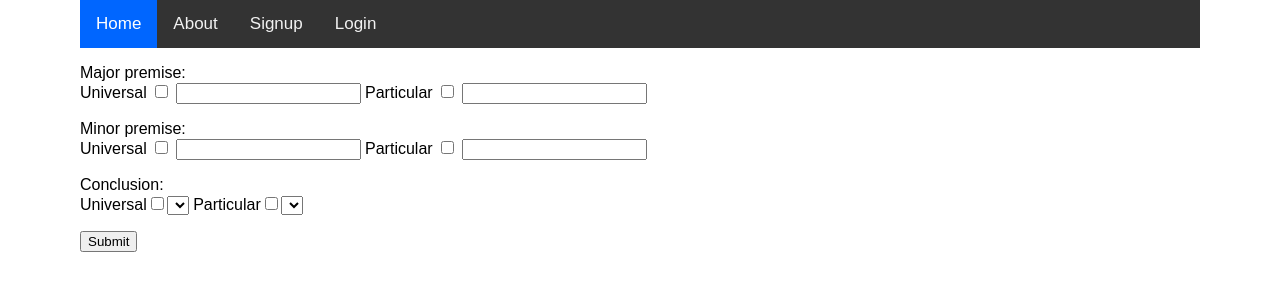
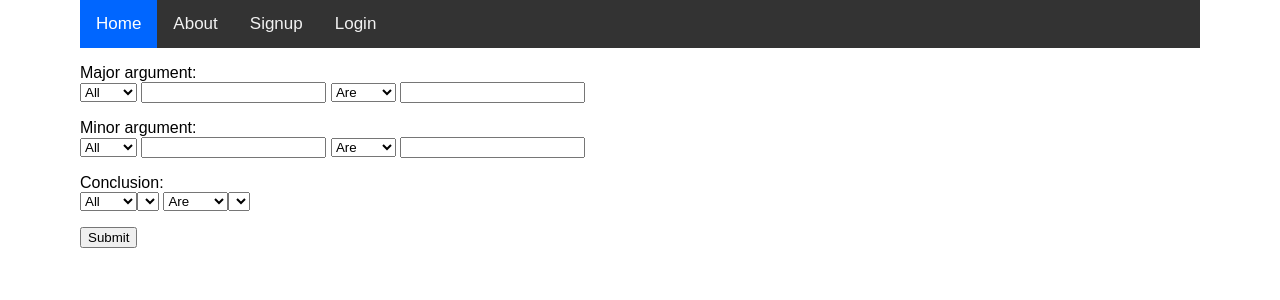
Before and after one commit to lyk2018-python/deductive-reasoning, a Django app: page /submit/ in a window 1280 px wide. Shown: the top 300 px of the page. Run offline with Django 3.2, Linux system fonts and the light colour scheme; lists and menus that the app fills with data are empty.

Commit message:
Update checkboxes to selectfields in submit.html

```diff
--- a/deductivereasoning/proofs/forms.py
+++ b/deductivereasoning/proofs/forms.py
@@ -1,34 +1,72 @@
 from django import forms
 
 
+TRUE_FALSE_CHOICES_UNIVERSAL = (
+    (True, 'All'),
+    (False, 'Some')
+)
+TRUE_FALSE_CHOICES_AFFIRMATIVE = (
+    (True, 'Are'),
+    (False, 'Are not')
+)
 class MajorSubmissionForm(forms.Form):
-    is_universal_major = forms.BooleanField(required=False)
+    is_universal_major = forms.ChoiceField(
+        choices=TRUE_FALSE_CHOICES_UNIVERSAL,
+        required=True,
+        label="Universal",
+        widget=forms.Select,
+    )
     subject_major = forms.CharField(
         max_length=255,
         label='Major subject',
     )
-    is_affirmative_major = forms.BooleanField(required=False)
+    is_affirmative_major = forms.ChoiceField(
+        choices=TRUE_FALSE_CHOICES_AFFIRMATIVE,
+        required=True,
+        label="Universal",
+        widget=forms.Select,
+        )
     predicate_major = forms.CharField(
         max_length=255,
         label='Major predicate',required=False
     )
-    is_universal_minor = forms.BooleanField(required=False)
+    is_universal_minor = forms.ChoiceField(
+        choices=TRUE_FALSE_CHOICES_UNIVERSAL,
+        required=True,
+        label="Universal",
+        widget=forms.Select,
+    )
     subject_minor = forms.CharField(
         max_length=255,
         label='Major subject',required=False
     )
-    is_affirmative_minor = forms.BooleanField(required=False)
+    is_affirmative_minor = forms.ChoiceField(
+        choices=TRUE_FALSE_CHOICES_AFFIRMATIVE,
+        required=True,
+        label="Universal",
+        widget=forms.Select,
+    )
     predicate_minor = forms.CharField(
         max_length=255,
         label='Major predicate',required=False
     )
-    is_universal_conclusion = forms.BooleanField(required=False)
+    is_universal_conclusion = forms.ChoiceField(
+        choices=TRUE_FALSE_CHOICES_UNIVERSAL,
+        required=True,
+        label="Universal",
+        widget=forms.Select,
+    )
     subject_conclusion = forms.CharField(
         label='Major subject',
         required=False,
         widget=forms.Select,
     )
-    is_affirmative_conclusion = forms.BooleanField(required=False)
+    is_affirmative_conclusion = forms.ChoiceField(
+        choices=TRUE_FALSE_CHOICES_AFFIRMATIVE,
+        required=True,
+        label="Universal",
+        widget=forms.Select,
+        )
     predicate_conclusion = forms.CharField(
         label='Major predicate',
         required=False,
--- a/deductivereasoning/proofs/views.py
+++ b/deductivereasoning/proofs/views.py
@@ -17,9 +17,6 @@ def home(request):
 
 def about(request):
 	return render(request, 'about.html')
-
-def submit(request):
-	form = MajorSubmissionForm()
 
 def proposition_detail(request, id):
 	proofs = Proposition.objects.get(id=id).conclusion.all()[0]
--- a/deductivereasoning/templates/submit.html
+++ b/deductivereasoning/templates/submit.html
@@ -3,23 +3,23 @@
 {% block content %}
   <form method="post">
       {% csrf_token %}
-      <p>Major premise:<br/>
-      Universal
-      <input type="checkbox" name="is_universal_major" id="id_is_universal_major" />
+      <p>Major argument:<br/>
+
+      {{ form.is_universal_major }}
       <input type="text" onchange="getElements()" name="subject_major" maxlength="255" required id="id_subject_major" />
-      Particular
-      <input type="checkbox" name="is_affirmative_major" id="id_is_affirmative_major" />
+
+      {{ form.is_affirmative_major }}
       <input type="text" onchange="getElements()" name="predicate_major" maxlength="255" required id="id_predicate_major" /></p>
-      <p>Minor premise:<br/>
-      Universal
-      <input type="checkbox" name="is_universal_minor" id="id_is_universal_minor" />
+      <p>Minor argument:<br/>
+
+      {{ form.is_universal_minor }}
       <input type="text" onchange="getElements()" name="subject_minor" maxlength="255" required id="id_subject_minor" />
-      Particular
-      <input type="checkbox" name="is_affirmative_minor" id="id_is_affirmative_minor" />
+
+      {{ form.is_affirmative_minor }}
       <input type="text" onchange="getElements()" name="predicate_minor" maxlength="255" required id="id_predicate_minor" /></p>
       <p>Conclusion:<br/>
-      Universal{{ form.is_universal_conclusion }}{{ form.subject_conclusion }}
-      Particular{{ form.is_affirmative_conclusion }}{{ form.predicate_conclusion }}</p>
+      {{ form.is_universal_conclusion }}{{ form.subject_conclusion }}
+      {{ form.is_affirmative_conclusion }}{{ form.predicate_conclusion }}</p>
       <button type="submit"> Submit </button>
   </form>
   <script type="text/javascript">
```
